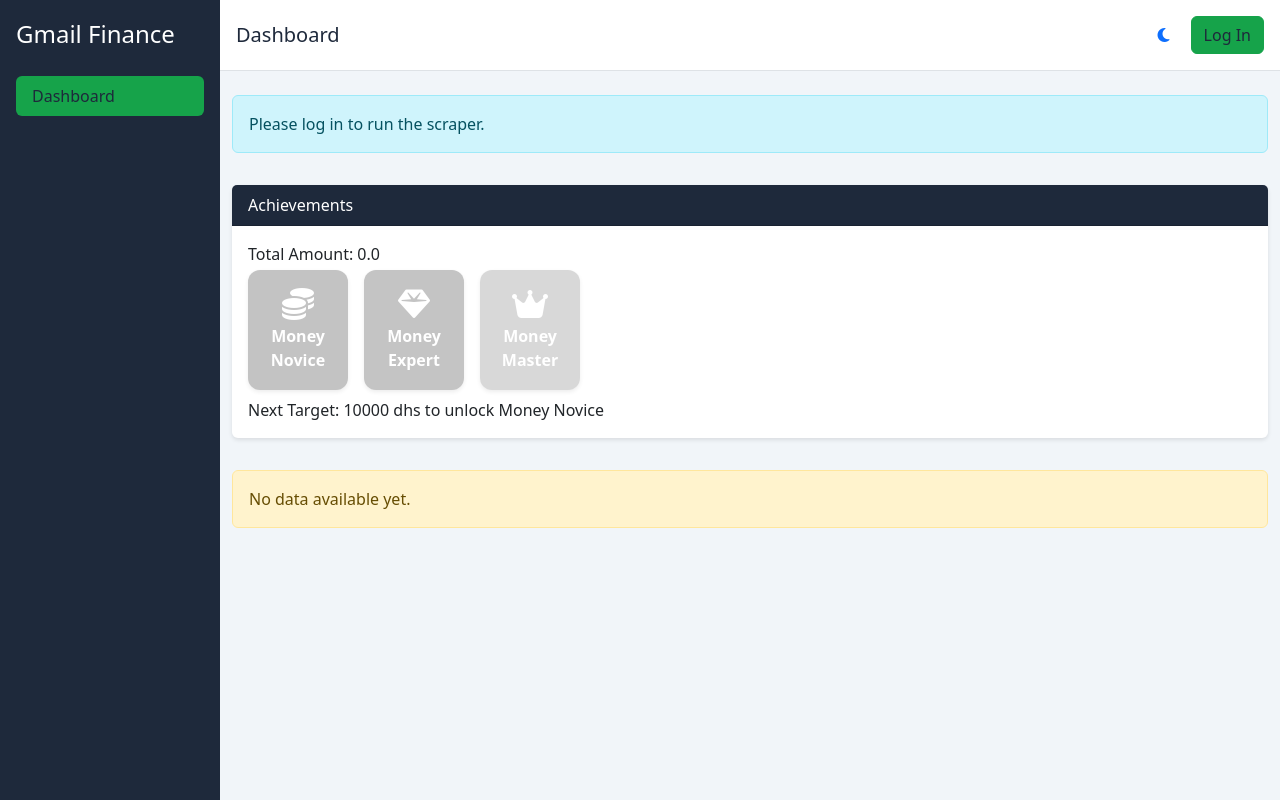
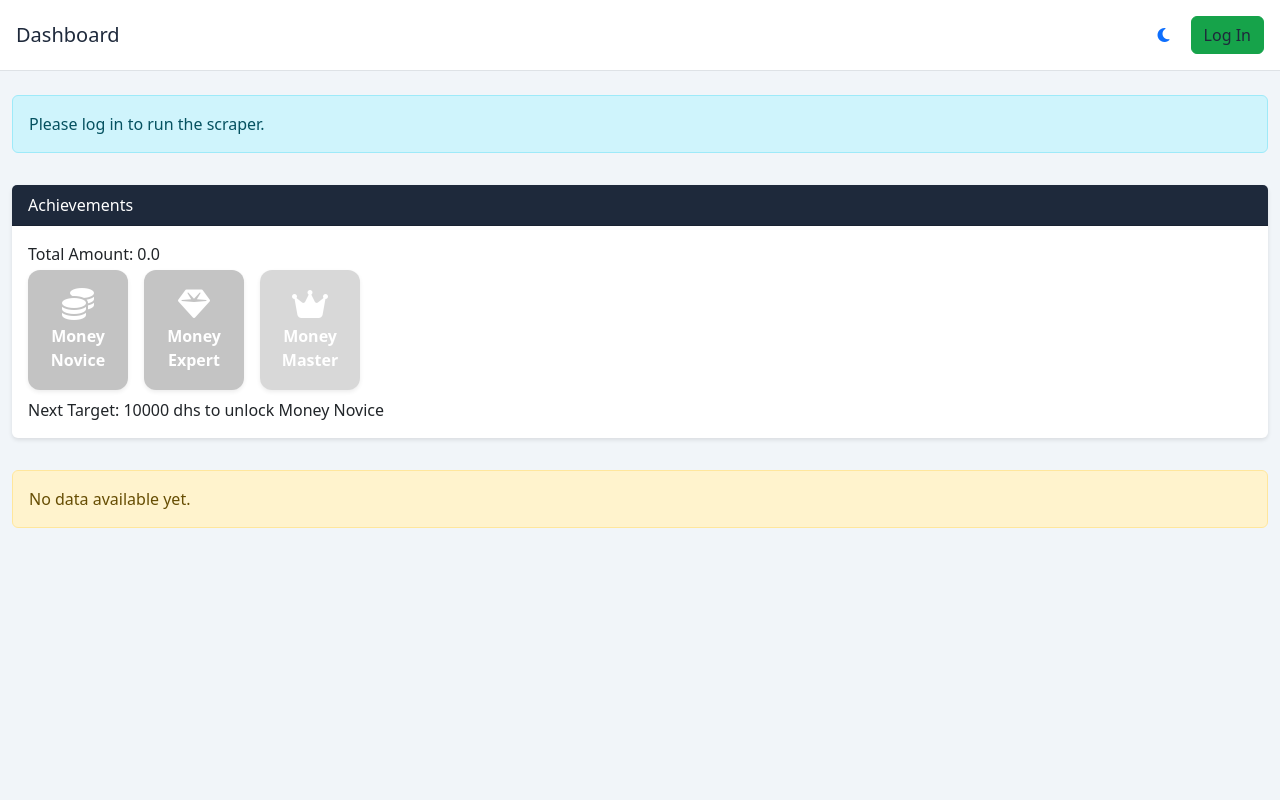
Before and after one commit to MohamedMBG/Gmail_Finance_Scraper, a Django app: page / in a window 1280 px wide. Run offline with Django 4.2, Linux system fonts and the light colour scheme.

Commit message:
Remove left sidebar from dashboard

```diff
--- a/gmail_ui/scraper/templates/scraper/home.html
+++ b/gmail_ui/scraper/templates/scraper/home.html
@@ -19,49 +19,6 @@
             color: var(--color-secondary);
         }
 
-        .sidebar {
-            width: 220px;
-            min-height: 100vh;
-            background-color: var(--color-secondary);
-            color: var(--color-white);
-            transition: transform .3s ease;
-        }
-
-        @media (max-width: 992px) {
-            .sidebar {
-                position: fixed;
-                z-index: 1040;
-                transform: translateX(-100%);
-            }
-
-            .sidebar.show {
-                transform: translateX(0);
-            }
-        }
-
-        .sidebar-overlay {
-            display: none;
-            position: fixed;
-            top: 0;
-            left: 0;
-            width: 100%;
-            height: 100%;
-            background: rgba(0, 0, 0, 0.5);
-            z-index: 1030;
-        }
-
-        .sidebar-overlay.show {
-            display: block;
-        }
-
-        .sidebar .nav-link {
-            color: var(--color-white);
-        }
-
-        .sidebar .nav-link.active {
-            background-color: var(--color-primary);
-            color: var(--color-secondary);
-        }
 
         .topbar {
             background-color: var(--color-white);
@@ -128,11 +85,6 @@
             --color-white: #1e293b;
         }
 
-        body.dark .sidebar {
-            background-color: var(--color-white);
-            color: var(--color-secondary);
-        }
-
         body.dark .topbar {
             background-color: var(--color-white);
         }
@@ -155,17 +107,9 @@
     </style>
 </head>
 <body>
-<div class="d-flex">
-    <nav class="sidebar d-flex flex-column p-3" id="sidebar">
-        <div class="fs-4 mb-4">Gmail Finance</div>
-        <ul class="nav nav-pills flex-column mb-auto">
-            <li class="nav-item"><a href="#" class="nav-link active">Dashboard</a></li>
-        </ul>
-    </nav>
-    <div class="flex-grow-1">
+    <div>
         <div class="topbar d-flex justify-content-between align-items-center p-3 border-bottom">
             <div class="d-flex align-items-center">
-                <button class="btn btn-link d-lg-none me-2" id="sidebarToggle"><i class="fa fa-bars"></i></button>
                 <h1 class="h5 mb-0">Dashboard</h1>
             </div>
             <div class="d-flex align-items-center">
@@ -309,8 +253,6 @@
             {% endif %}
         </div>
     </div>
-</div>
-<div class="sidebar-overlay" id="sidebarOverlay"></div>
 <script src="https://cdn.jsdelivr.net/npm/bootstrap@5.3.2/dist/js/bootstrap.bundle.min.js"></script>
 <script src="https://cdn.jsdelivr.net/npm/chart.js"></script>
 {% if clients_chart or services_chart %}
@@ -359,26 +301,7 @@ new Chart(document.getElementById('servicesChart'), {
 </script>
 {% endif %}
 <script>
-    const sidebarToggle = document.getElementById('sidebarToggle');
-    const sidebar = document.getElementById('sidebar');
-    const sidebarOverlay = document.getElementById('sidebarOverlay');
     const themeToggle = document.getElementById('themeToggle');
-
-    if (sidebarToggle) {
-        sidebarToggle.addEventListener('click', () => {
-            sidebar.classList.toggle('show');
-            sidebarOverlay.classList.toggle('show');
-            localStorage.setItem('sidebar', sidebar.classList.contains('show') ? 'open' : 'closed');
-        });
-    }
-
-    if (sidebarOverlay) {
-        sidebarOverlay.addEventListener('click', () => {
-            sidebar.classList.remove('show');
-            sidebarOverlay.classList.remove('show');
-            localStorage.setItem('sidebar', 'closed');
-        });
-    }
 
     function updateThemeIcon() {
         const icon = themeToggle.querySelector('i');
@@ -407,12 +330,6 @@ new Chart(document.getElementById('servicesChart'), {
             document.body.classList.add('dark');
         }
 
-        const savedSidebar = localStorage.getItem('sidebar');
-        if (savedSidebar === 'open') {
-            sidebar.classList.add('show');
-            sidebarOverlay.classList.add('show');
-        }
-
         updateThemeIcon();
     })();
 </script>
```
